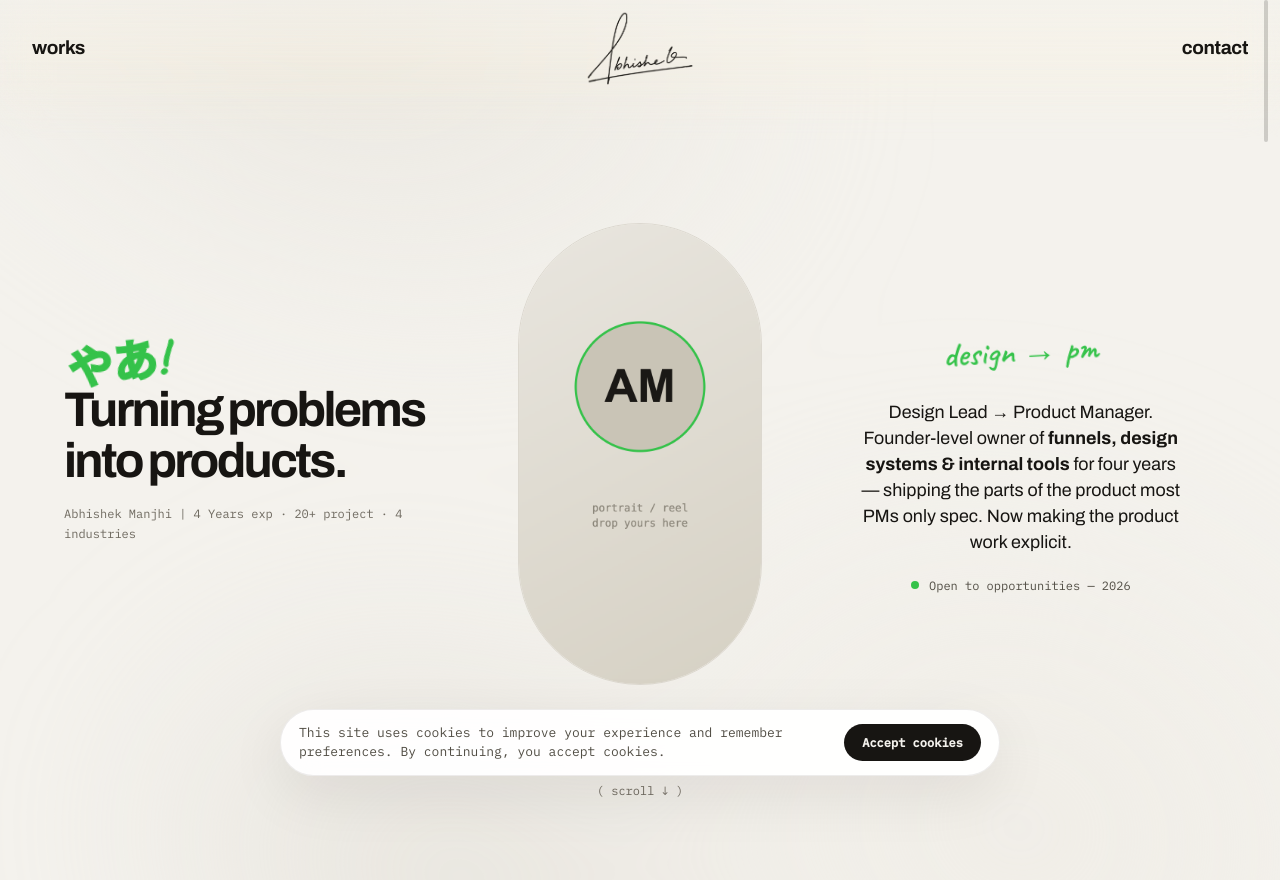
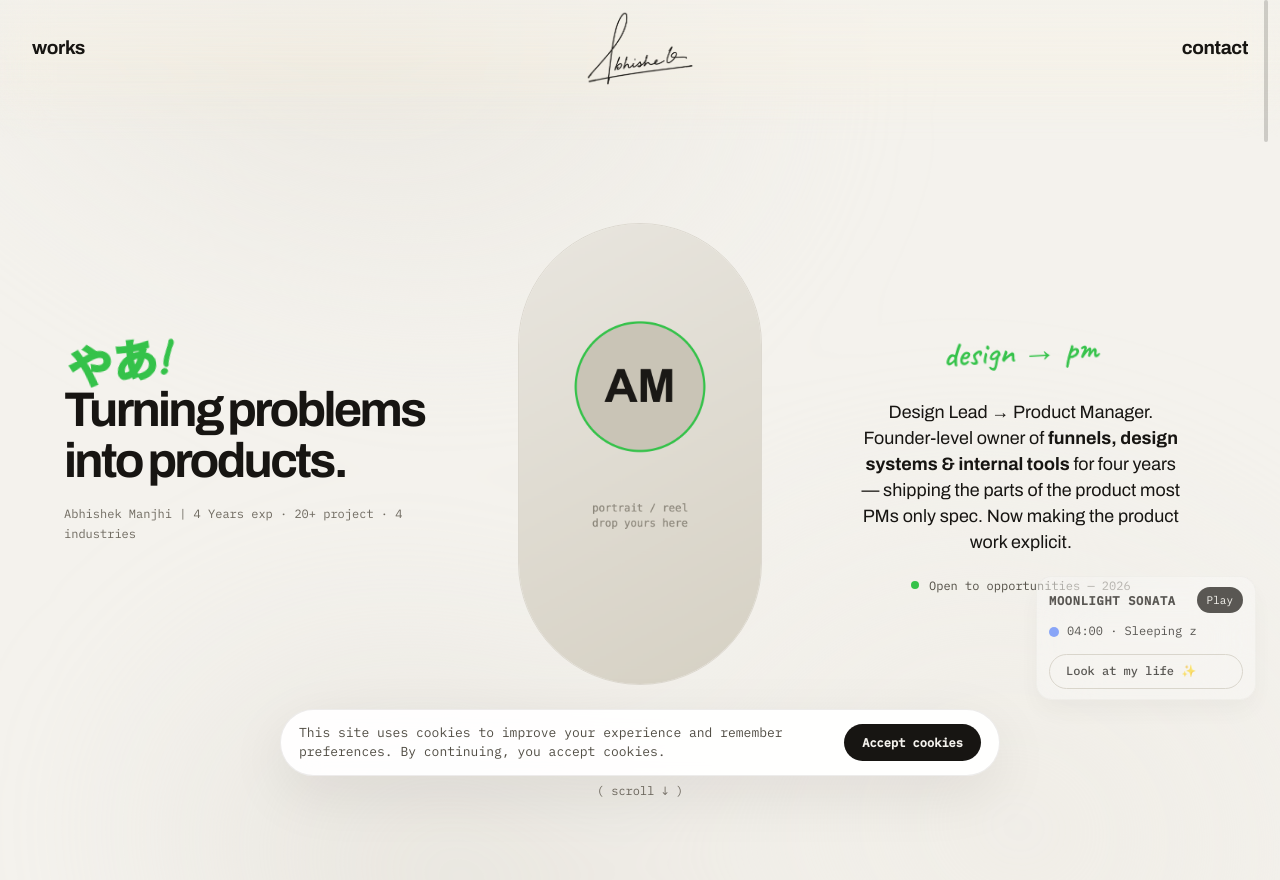
Before and after one commit to Satyamknown/portfolio, a React (Vite) app: page / in a window 1280 px wide. Shown: the top 880 px of the page. Built offline with nearby package versions, Linux system fonts and the light colour scheme; no server answers; a web font is replaced by a local one.

Commit message:
Add status tracker bottom-right with contact scroll button and audio player

```diff
--- a/src/components/Layout.jsx
+++ b/src/components/Layout.jsx
@@ -1,6 +1,7 @@
 import { useEffect, useState } from 'react';
 import { Link, useLocation } from 'react-router-dom';
 import { profile } from '../data/site.js';
+import StatusSidebar from './StatusSidebar.jsx';
 
 function useIstClock() {
   const [time, setTime] = useState('');
@@ -30,19 +31,17 @@ export default function Layout({ children }) {
   const wrap = onHome ? '' : wide ? 'wrap-wide' : 'wrap';
 
   const [cookiesAccepted, setCookiesAccepted] = useState(false);
-  const [isMobile, setIsMobile] = useState(false);
+  const [showMobilePrompt, setShowMobilePrompt] = useState(false);
 
   useEffect(() => {
     if (typeof window === 'undefined') return;
 
     setCookiesAccepted(window.localStorage.getItem('cookiesAccepted') === 'true');
+    setShowMobilePrompt(window.innerWidth <= 920);
 
-    const matcher = window.matchMedia('(pointer:coarse), (max-width: 920px)');
-    const updateMobile = () => setIsMobile(matcher.matches);
-
-    updateMobile();
-    matcher.addEventListener('change', updateMobile);
-    return () => matcher.removeEventListener('change', updateMobile);
+    const updateMobile = () => setShowMobilePrompt(window.innerWidth <= 920);
+    window.addEventListener('resize', updateMobile);
+    return () => window.removeEventListener('resize', updateMobile);
   }, []);
 
   const acceptCookies = () => {
@@ -50,6 +49,8 @@ export default function Layout({ children }) {
     window.localStorage.setItem('cookiesAccepted', 'true');
     setCookiesAccepted(true);
   };
+
+  const dismissMobilePrompt = () => setShowMobilePrompt(false);
 
   return (
     <>
@@ -66,6 +67,7 @@ export default function Layout({ children }) {
       <div className="top-glass" aria-hidden="true" />
 
       <main className={wrap}>{children}</main>
+      <StatusSidebar />
 
       {!cookiesAccepted && (
         <div className="cookie-banner" role="dialog" aria-live="polite">
@@ -79,9 +81,12 @@ export default function Layout({ children }) {
         </div>
       )}
 
-      {isMobile && (
-        <div className="mobile-prompt-banner" aria-live="polite">
-          Please view this site on desktop for the best experience.
+      {showMobilePrompt && (
+        <div className="mobile-prompt-banner" role="status" aria-live="polite">
+          <span>Please view this site on desktop for the best experience.</span>
+          <button type="button" className="mobile-prompt-close" onClick={dismissMobilePrompt}>
+            ×
+          </button>
         </div>
       )}
 
--- /dev/null
+++ b/src/components/StatusSidebar.jsx
@@ -0,0 +1,96 @@
+import { useEffect, useMemo, useRef, useState } from 'react';
+
+const AUDIO_SRC = '/music/saturn-3-music-beethoven-moonlight-sonata-first-theme-piano-sonata-no-14-401567.mp3';
+
+function getStatus(hour) {
+  if (hour >= 10 && hour < 18) return { variant: 'online', text: 'At work' };
+  if (hour >= 18 && hour < 21) return { variant: 'online', text: 'Might be free' };
+  if (hour >= 21 && hour < 23) return { variant: 'idle', text: 'At gym' };
+  if (hour >= 23 || hour < 6) return { variant: 'sleep', text: 'Sleeping z' };
+  if (hour >= 7 && hour < 10) return { variant: 'online', text: 'Drop an email' };
+  return { variant: 'idle', text: 'Early hours' };
+}
+
+export default function StatusSidebar() {
+  const [isPlaying, setIsPlaying] = useState(false);
+  const [hour, setHour] = useState(() => new Date().getHours());
+  const audioRef = useRef(null);
+
+  useEffect(() => {
+    const audio = new Audio(AUDIO_SRC);
+    audio.preload = 'metadata';
+    audio.loop = false;
+
+    const handleEnded = () => setIsPlaying(false);
+    audio.addEventListener('ended', handleEnded);
+    audioRef.current = audio;
+
+    return () => {
+      audio.removeEventListener('ended', handleEnded);
+      audio.pause();
+    };
+  }, []);
+
+  useEffect(() => {
+    const tick = () => setHour(new Date().getHours());
+    const interval = window.setInterval(tick, 60 * 1000);
+    return () => window.clearInterval(interval);
+  }, []);
+
+  const status = useMemo(() => getStatus(hour), [hour]);
+  const label = useMemo(() => `${hour.toString().padStart(2, '0')}:00`, [hour]);
+  const statusLine = useMemo(() => `${label} · ${status.text}`, [label, status]);
+
+  const scrollBottom = () => {
+    if (typeof window === 'undefined') return;
+    window.scrollTo({ top: document.documentElement.scrollHeight, behavior: 'smooth' });
+  };
+
+  const togglePlay = async () => {
+    const audio = audioRef.current;
+    if (!audio) return;
+
+    if (isPlaying) {
+      audio.pause();
+      setIsPlaying(false);
+      return;
+    }
+
+    if (audio.ended) {
+      audio.currentTime = 0;
+    }
+
+    try {
+      await audio.play();
+      setIsPlaying(true);
+    } catch (error) {
+      // autoplay may fail without gesture; keep the button state consistent
+      console.warn('Audio playback failed', error);
+    }
+  };
+
+  return (
+    <aside className="status-sidebar" aria-label="Status panel">
+      <div className="status-sidebar-row">
+        <span className="status-sidebar-title">Moonlight Sonata</span>
+        <button
+          type="button"
+          className="status-sidebar-play"
+          onClick={togglePlay}
+          aria-pressed={isPlaying}
+        >
+          {isPlaying ? 'Pause' : 'Play'}
+        </button>
+      </div>
+      <div className="status-sidebar-status">
+        <span className={`status-sidebar-dot status-sidebar-dot--${status.variant}`} aria-hidden="true" />
+        <span className="status-sidebar-line">{statusLine}</span>
+      </div>
+      <div className="status-sidebar-actions">
+        <button type="button" className="btn btn-ghost btn-sm status-sidebar-contact" onClick={scrollBottom}>
+          Look at my life ✨
+        </button>
+      </div>
+    </aside>
+  );
+}
--- a/src/index.css
+++ b/src/index.css
@@ -80,6 +80,125 @@ img{max-width:100%;height:auto}
 @media (pointer:fine){
   body.cc-active, body.cc-active a, body.cc-active button{cursor:none!important}
 }
+.status-sidebar{
+  position:fixed;
+  bottom:100px;
+  right:24px;
+  z-index:70;
+  width:min(220px,calc(100vw - 32px));
+  padding:10px 12px;
+  border-radius:16px;
+  background:rgba(255,255,255,0.44);
+  backdrop-filter:blur(28px);
+  border:1px solid rgba(28,24,20,0.04);
+  box-shadow:0 12px 24px rgba(23,17,12,0.05);
+  color:var(--ink);
+  font-family:var(--mono);
+  font-size:12px;
+  pointer-events:auto;
+  opacity:.7;
+  transition:opacity .2s ease, background .2s ease, transform .2s ease;
+}
+.status-sidebar:hover{
+  opacity:1;
+  background:rgba(255,255,255,0.8);
+}
+
+.status-sidebar-row{
+  display:flex;
+  align-items:center;
+  justify-content:space-between;
+  gap:10px;
+}
+
+.status-sidebar-title{
+  margin:0;
+  font-size:12px;
+  font-weight:700;
+  letter-spacing:.06em;
+  text-transform:uppercase;
+}
+
+.status-sidebar-play{
+  border:none;
+  background:var(--ink);
+  color:var(--paper);
+  border-radius:999px;
+  padding:6px 10px;
+  font-size:11px;
+  font-family:var(--mono);
+  cursor:pointer;
+  transition:background .2s ease, transform .2s ease;
+}
+
+.status-sidebar-play:hover{
+  background:var(--green);
+}
+
+.status-sidebar-status{
+  display:flex;
+  align-items:center;
+  gap:8px;
+  margin-top:10px;
+}
+
+.status-sidebar-dot{
+  width:10px;
+  height:10px;
+  border-radius:50%;
+  display:inline-block;
+  flex-shrink:0;
+  opacity:.82;
+  transition:opacity .2s ease, transform .2s ease;
+}
+
+.status-sidebar:hover .status-sidebar-dot{
+  opacity:1;
+}
+
+.status-sidebar-dot--online{
+  background:var(--green);
+}
+
+.status-sidebar-dot--sleep{
+  background:#3a6cff;
+}
+
+.status-sidebar-dot--idle{
+  background:rgba(53,53,53,.24);
+}
+
+.status-sidebar-line{
+  display:block;
+  font-size:12px;
+  line-height:1.4;
+  color:var(--ink);
+}
+
+.status-sidebar-actions{
+  margin-top:14px;
+}
+
+.status-sidebar-contact{
+  width:100%;
+  text-align:center;
+  border:1px solid rgba(23,17,12,0.14);
+  background:rgba(23,17,12,0.05);
+  color:var(--ink);
+  transition:background .2s ease, border-color .2s ease, color .2s ease;
+}
+
+.status-sidebar-contact:hover{
+  background:rgba(23,17,12,0.08);
+  border-color:rgba(23,17,12,0.18);
+}
+
+@media (max-width: 900px) {
+  .status-sidebar{
+    display:none;
+  }
+}
+
 .custom-cursor{
   position:fixed;top:0;left:0;z-index:9999;pointer-events:none;
 }
@@ -205,7 +324,8 @@ button, .btn, .af-submit, a{
   position:fixed;
   left:50%;
   transform:translateX(-50%);
-  width:min(96vw,720px);
+  width:min(92vw,720px);
+  max-width:calc(100vw - 32px);
   z-index:60;
   display:flex;
   align-items:center;
@@ -258,9 +378,24 @@ button, .btn, .af-submit, a{
 
 .mobile-prompt-banner{
   bottom:100px;
-  justify-content:center;
-  text-align:center;
+  justify-content:space-between;
+  text-align:left;
   color:var(--ink-soft);
+}
+
+.mobile-prompt-banner span{
+  flex:1 1 0;
+  min-width:0;
+}
+
+.mobile-prompt-close{
+  border:none;
+  background:transparent;
+  color:var(--ink-soft);
+  font-size:18px;
+  line-height:1;
+  padding:6px 10px;
+  cursor:pointer;
 }
 
 @media (min-width: 921px) {
```
Also changed, not shown: 1 other file (tests, documents, lock files or other folders).
